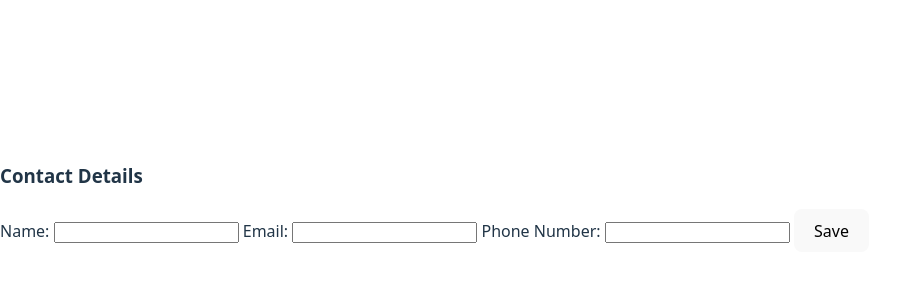
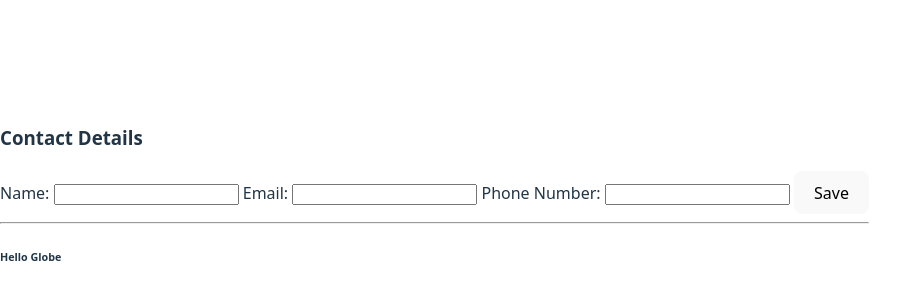
Before and after one commit to mkrell23/odin-CV-Webpage, a React (Vite) app: page / in a window 1280 px wide. Shown: the part 202-502 px from the top of the page, without its empty margins (0-911 px from the left). Built offline with nearby package versions, Linux system fonts and the light colour scheme.

Commit message:
Start of education section

```diff
--- a/src/App.jsx
+++ b/src/App.jsx
@@ -1,5 +1,6 @@
 // import { useState } from 'react'
 import Contact from './components/contact'
+import Education from './components/education'
 
 function App() {
   // const [count, setCount] = useState(0)
@@ -7,6 +8,8 @@ function App() {
   return (
     <>
       <Contact />
+      <hr />
+      <Education />
     </>
   )
 }
--- /dev/null
+++ b/src/components/education.jsx
@@ -0,0 +1,9 @@
+
+
+export default function Education(){
+    return(
+        <>
+        <h6>Hello Globe</h6>
+        </>
+    )
+}
```
